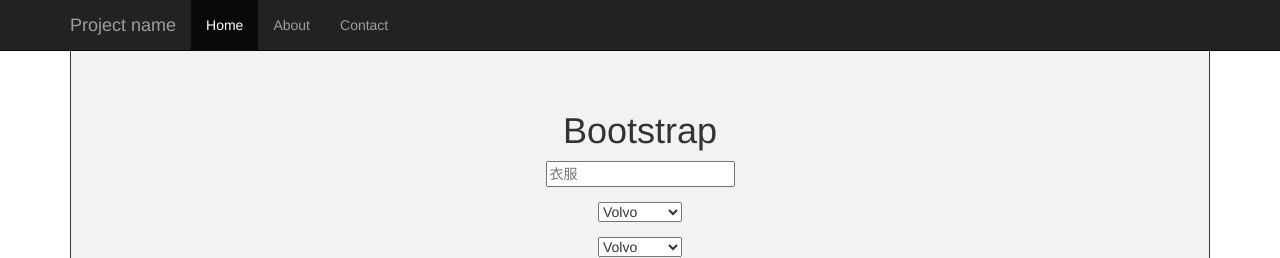
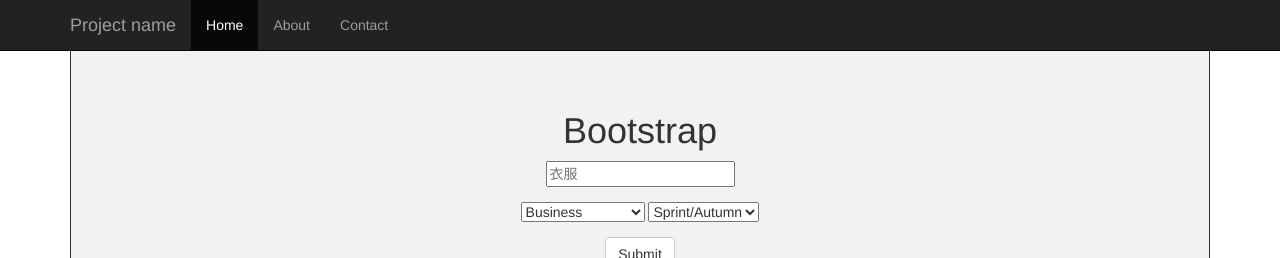
Before and after one commit to nickyzheng/weixin, a Django app: page /test/ in a window 1280 px wide. Shown: the top 258 px of the page. Run offline with Django 3.2, Linux system fonts and the light colour scheme; some libraries are stand-ins or nearby versions.

Commit message:
commit by shell script

```diff
--- a/wxapp/templates/starter-template.html
+++ b/wxapp/templates/starter-template.html
@@ -65,19 +65,17 @@
             <div class="form-group">
 
               <select class="selectpicker">
-                <option value="volvo">Volvo</option>
-                <option value="saab">Saab</option>
-                <option value="mercedes">Mercedes</option>
-                <option value="audi">Audi</option>
+                <option value="volvo">Business</option>
+                <option value="saab">Business casual</option>
+                <option value="mercedes">Casual</option>
+                <option value="audi">Sport</option>
               </select>
-            </div>
-            <div class="form-group">
+
 
               <select class="selectpicker">
-                <option value="volvo">Volvo</option>
-                <option value="saab">Saab</option>
-                <option value="mercedes">Mercedes</option>
-                <option value="audi">Audi</option>
+                <option value="volvo">Sprint/Autumn</option>
+                <option value="saab">Summer</option>
+                <option value="mercedes">Winter</option>
               </select>
             </div>
             <button type="submit" class="btn btn-default">Submit</button>
```
